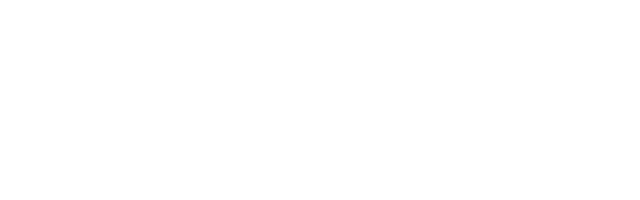
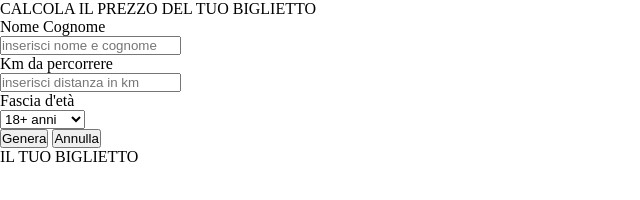
Before and after one commit to LorisGalleana/js-biglietto-treno-form, a plain HTML site: page index.html in a window 1280 px wide. Shown: the whole page, without its empty margins (0-640 px from the left). Drawn offline with nearby package versions, Linux system fonts and the light colour scheme.

Commit message:
created basic html

```diff
--- a/CSS/style.css
+++ b/CSS/style.css
@@ -0,0 +1,5 @@
+* {
+    margin: 0;
+    padding: 0;
+    box-sizing: border-box;
+}
--- a/index.html
+++ b/index.html
@@ -6,13 +6,46 @@
     <!-- FONT AWESOME -->
     <link rel="stylesheet" href="https://cdnjs.cloudflare.com/ajax/libs/font-awesome/6.5.2/css/all.min.css" integrity="sha512-SnH5WK+bZxgPHs44uWIX+LLJAJ9/2PkPKZ5QiAj6Ta86w+fsb2TkcmfRyVX3pBnMFcV7oQPJkl9QevSCWr3W6A==" crossorigin="anonymous" referrerpolicy="no-referrer" />
     <!-- BOOTSTRAP -->
-    <link rel="stylesheet" href="https://cdn.jsdelivr.net/npm/bootstrap-icons@1.11.3/font/bootstrap-icons.min.css">
-    <link href="https://cdn.jsdelivr.net/npm/bootstrap@5.2.3/dist/css/bootstrap.min.css" rel="stylesheet" integrity="sha384-rbsA2VBKQhggwzxH7pPCaAqO46MgnOM80zW1RWuH61DGLwZJEdK2Kadq2F9CUG65" crossorigin="anonymous">
+   <!--  <link rel="stylesheet" href="https://cdn.jsdelivr.net/npm/bootstrap-icons@1.11.3/font/bootstrap-icons.min.css">
+    <link href="https://cdn.jsdelivr.net/npm/bootstrap@5.2.3/dist/css/bootstrap.min.css" rel="stylesheet" integrity="sha384-rbsA2VBKQhggwzxH7pPCaAqO46MgnOM80zW1RWuH61DGLwZJEdK2Kadq2F9CUG65" crossorigin="anonymous"> -->
     <!-- MY CSS -->
     <link rel="stylesheet" href="CSS/style.css">
     <title>Document</title>
 </head>
 <body>
+    <div class="container-page">
+        <div class="calculator-title">
+            CALCOLA IL PREZZO DEL TUO BIGLIETTO
+        </div>
+        <div class="calculator-box">
+            <div class="input-boxes">
+                <div class="name-box">
+                    <div class="text-red">Nome Cognome</div>
+                    <input type="text" class="name" placeholder="inserisci nome e cognome">
+                </div>
+                <div class="distance-box">
+                    <div class="text-red">Km da percorrere</div>
+                    <input type="number" class="kilometer" placeholder="inserisci distanza in km">
+                </div>
+                <div class="age-box">
+                    <div class="text-red">Fascia d'età</div>
+                    <select name="età" class="age" >
+                        <option >18+ anni</option>
+                        <option >Minorenne</option>
+                        <option >65+ anni</option>
+                    </select>
+                </div>
+            </div>
+            <div class="button-box">
+                <button class="generate-ticket">Genera</button>
+                <button class="cancel-info">Annulla</button>
+            </div>
+        </div>
+        <div class="ticket-title">
+            IL TUO BIGLIETTO
+        </div>
+        <div class="ticket-box"></div>
+    </div>
 
 </body>
 </html>
```
